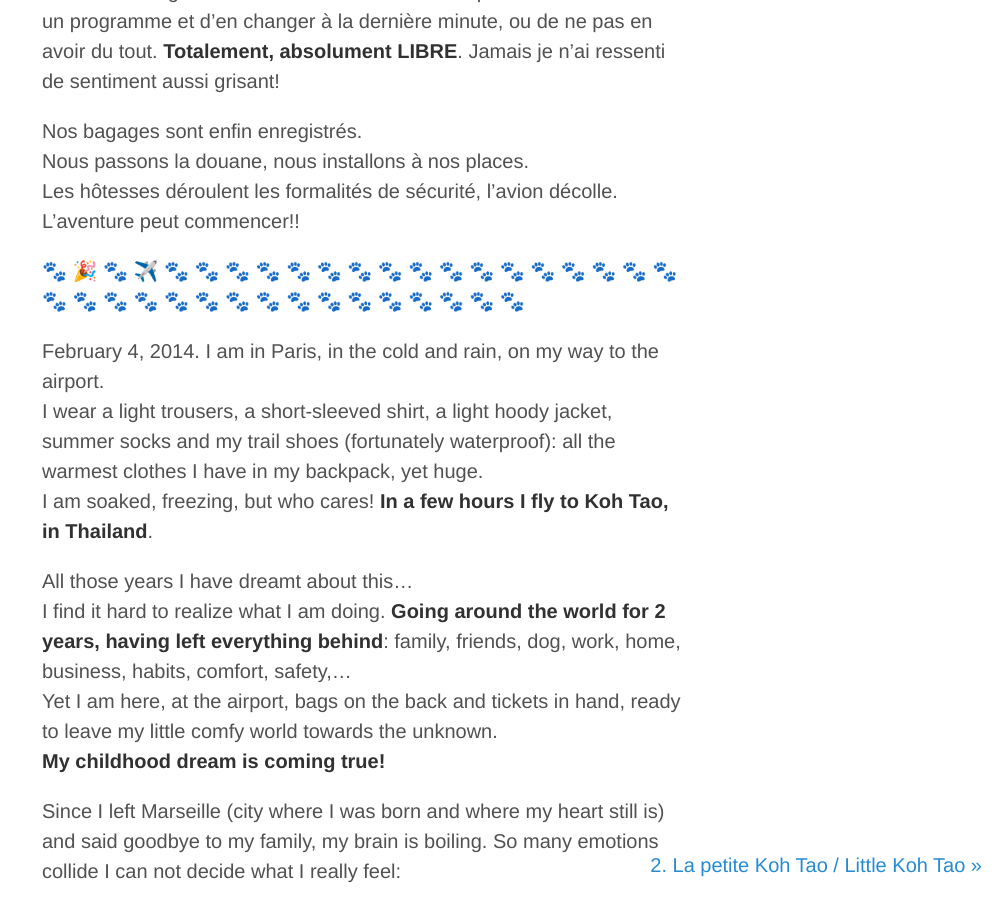
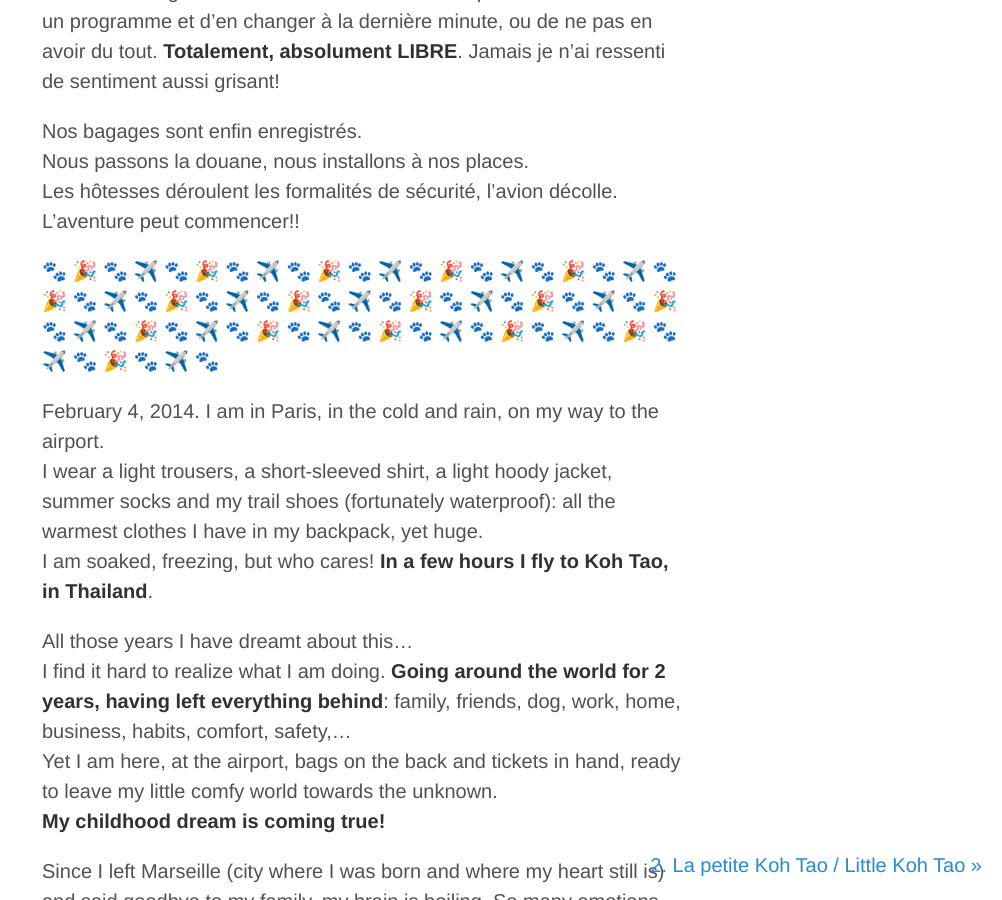
Before and after one commit to crossingborders/crossingborders.github.io, a Jekyll site: the page built from _posts/2014-02-04-France-grand-depart.md, in a window 1280 px wide and 900 px high, scrolled down 1732 px. Shown: the whole window, without its empty margins (278-1280 px from the left). Built offline with Jekyll 4.4.1, drawn with Linux system fonts in a browser that asks for light colours; emoji names are drawn with the system emoji font; Markdown is read by kramdown in place of the engine named in the settings; part of the change alters nothing that is shown.

```diff
--- a/_posts/2014-02-04-France-grand-depart.md
+++ b/_posts/2014-02-04-France-grand-depart.md
@@ -35,7 +35,7 @@ Les hôtesses déroulent les formalités de sécurité, l'avion décolle.
 L'aventure peut commencer!!
 
 
-:feet: :tada: :feet: :airplane: :feet: :feet: :feet: :feet: :feet: :feet: :feet: :feet: :feet: :feet: :feet: :feet: :feet: :feet: :feet: :feet: :feet: :feet: :feet: :feet: :feet: :feet: :feet: :feet: :feet: :feet: :feet: :feet: :feet: :feet: :feet: :feet: :feet:
+:feet: :tada: :feet: :airplane: :feet: :tada: :feet: :airplane: :feet: :tada: :feet: :airplane: :feet: :tada: :feet: :airplane: :feet: :tada: :feet: :airplane: :feet: :tada: :feet: :airplane: :feet: :tada: :feet: :airplane: :feet: :tada: :feet: :airplane: :feet: :tada: :feet: :airplane: :feet: :tada: :feet: :airplane: :feet: :tada: :feet: :airplane: :feet: :tada: :feet: :airplane: :feet: :tada: :feet: :airplane: :feet: :tada: :feet: :airplane: :feet: :tada: :feet: :airplane: :feet: :tada: :feet: :airplane: :feet: :tada: :feet: :airplane: :feet:
 
 February 4, 2014. I am in Paris, in the cold and rain, on my way to the airport.
 I wear a light trousers, a short-sleeved shirt, a light hoody jacket, summer socks and my trail shoes (fortunately waterproof): all the warmest clothes I have in my backpack, yet huge.
```
